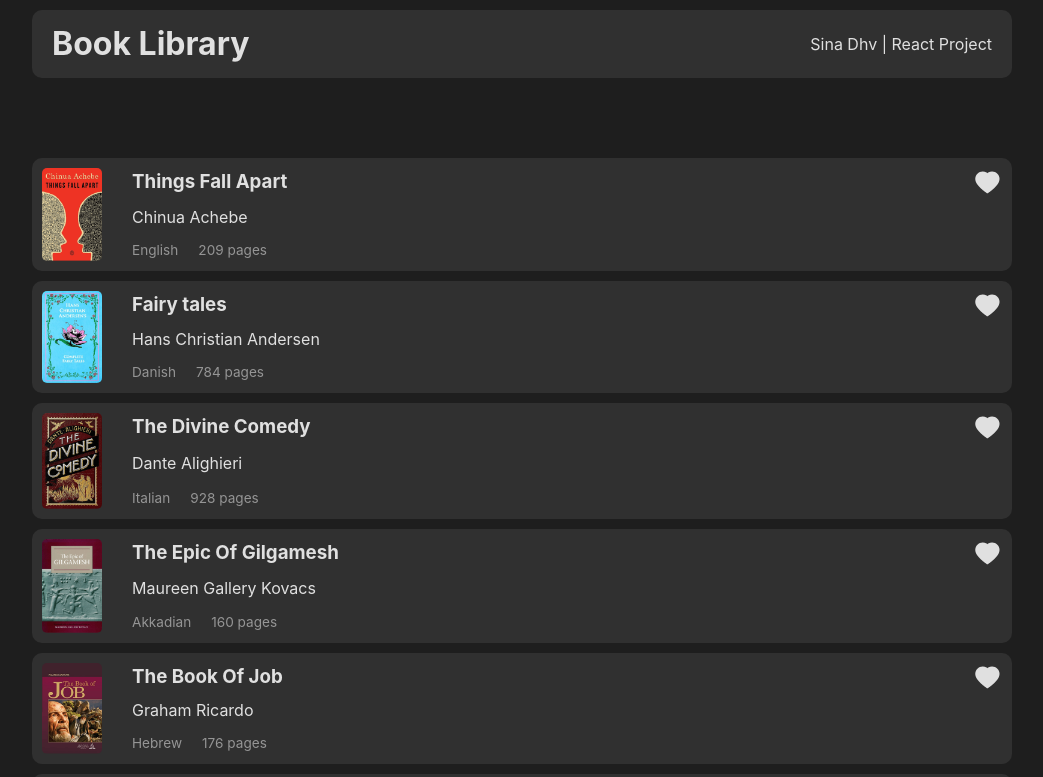
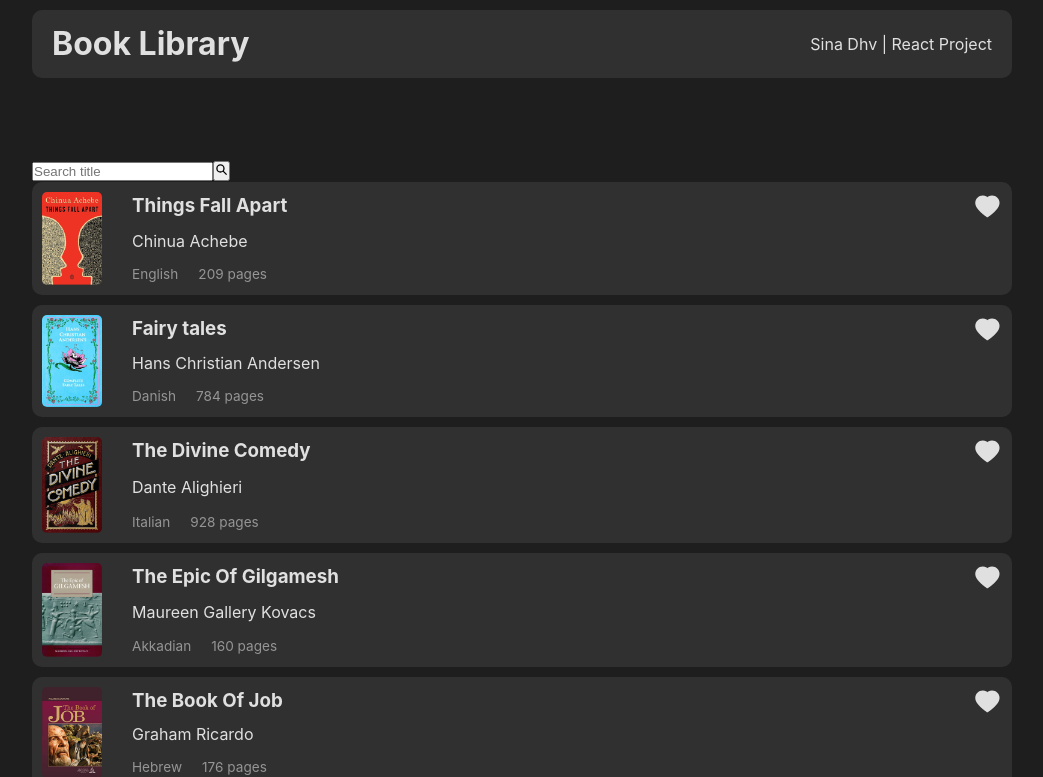
Before and after one commit to Sinadhv/library-react, a React (Vite) app: page / in a window 1280 px wide. Shown: the top 777 px of the page, without its empty margins (118-1161 px from the left). Built offline with nearby package versions, Linux system fonts and the light colour scheme.

Commit message:
add search
write codes to search and find a book with name and letters

```diff
--- a/src/components/Books.jsx
+++ b/src/components/Books.jsx
@@ -1,13 +1,17 @@
 import { useState } from 'react';
 
-import {books} from '../constants/mockData';
+import {books as bookData} from '../constants/mockData';
 import BookCard from './BookCard';
 import SideCard from './SideCard';
+import SearchBox from './SearchBox';
 
 import styles from './Books.module.css';
 
 function Books() {
+ const [books , setBooks] = useState (bookData)
  const [liked , setLiked] = useState ([]);
+ const [search , setSearch] = useState ([]);
+
  const handleLikeList = (book , status) => {
  if (status) {
   const newLikedList = liked.filter((i) => i.id !== book.id);
@@ -17,7 +21,21 @@
  }
  };
 
+ const searchHandler =() => {
+  if (search) {
+   const newBooks = bookData.filter((book) =>
+   book.title.toLocaleLowerCase().includes(search)
+   );
+   setBooks(newBooks);
+  }
+  else {
+   setBooks (bookData);
+  }
+ }
+
   return (
+   <>
+   <SearchBox search={search} setSearch={setSearch} searchHandler={searchHandler}/>
     <div className={styles.container}>
       <div className={styles.cards}>
        {books.map((book)=>(
@@ -31,6 +49,7 @@
        <h4>Favorites</h4>
        {liked.map(book => <SideCard key={book.id} data={book}/>)} </div>}
     </div>
+    </>
   );
 }
 
--- /dev/null
+++ b/src/components/SearchBox.jsx
@@ -0,0 +1,17 @@
+import {IoSearchSharp} from "react-icons/io5";
+
+function SearchBox({search , setSearch , searchHandler}) {
+  return (
+    <div>
+      <input type="text"
+      placeholder='Search title'
+      value={search}
+      onChange={(e) => setSearch(e.target.value.toLowerCase())}/>
+      <button onClick={searchHandler}>
+        <IoSearchSharp />
+      </button>
+    </div>
+  )
+}
+
+export default SearchBox
```
